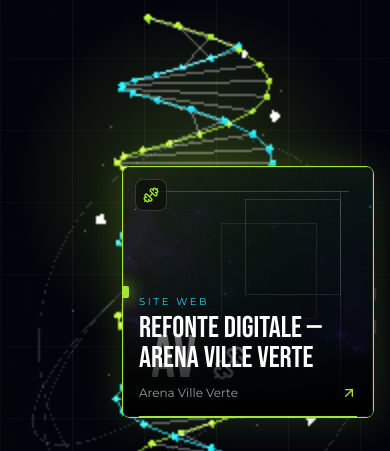
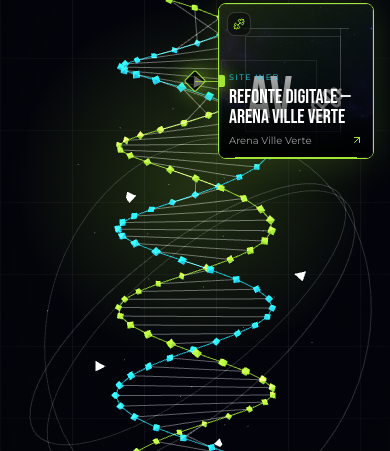
Before and after one commit to dragonkurama1/agency-p2, a Next.js app: page /realisations in a window 390 px wide. Shown: the part 1094-1545 px from the top of the page. Built offline with nearby package versions, Linux system fonts and the light colour scheme; no server answers; the database is empty.

Commit message:
Update realisations-dna-experience.tsx

```diff
--- a/components/marketing/realisations-dna-experience.tsx
+++ b/components/marketing/realisations-dna-experience.tsx
@@ -236,14 +236,15 @@
   const coarsePointer = window.matchMedia("(pointer: coarse)").matches;
   const smallestSide = Math.min(window.innerWidth, window.innerHeight);
   const isMobile = coarsePointer || smallestSide < 720;
+  const highDensityMobile = isMobile && (window.devicePixelRatio || 1) > 2;
 
   return {
-    helixHeight: isMobile ? 7.4 : 9.8,
-    markerCount: isMobile ? 7 : 12,
-    nodeCount: isMobile ? 58 : 96,
-    pixelRatioCap: isMobile ? 1.1 : 1.35,
-    renderScale: isMobile ? 0.5 : 0.62,
-    targetFPS: reducedMotion ? 0 : isMobile ? 20 : 26,
+    helixHeight: isMobile ? 7.8 : 9.8,
+    markerCount: isMobile ? 8 : 12,
+    nodeCount: isMobile ? 72 : 96,
+    pixelRatioCap: isMobile ? (highDensityMobile ? 2.2 : 1.85) : 1.35,
+    renderScale: isMobile ? 1 : 0.62,
+    targetFPS: reducedMotion ? 0 : highDensityMobile ? 18 : isMobile ? 20 : 26,
     staticOnly: reducedMotion,
   };
 }
@@ -311,7 +312,7 @@
       try {
         renderer = new THREE.WebGLRenderer({
           alpha: true,
-          antialias: false,
+          antialias: true,
           canvas,
           powerPreference: "low-power",
         });
@@ -696,7 +697,7 @@
         src={normalizeImageUrl(project.cover_image)}
         alt={project.title}
         fill
-        sizes="(max-width: 768px) 74vw, 280px"
+        sizes="(max-width: 640px) 40vw, (max-width: 1024px) 220px, 250px"
         className="object-cover transition-transform duration-700 group-hover:scale-105"
       />
     );
@@ -748,14 +749,14 @@
   theme: SectorTheme;
 }) {
   const hiddenMotion = alignRight
-    ? "-translate-x-[42vw] translate-y-8 scale-[0.34]"
-    : "translate-x-[42vw] translate-y-8 scale-[0.34]";
+    ? "-translate-x-[18vw] translate-y-7 scale-[0.34] sm:-translate-x-[42vw]"
+    : "translate-x-[18vw] translate-y-7 scale-[0.34] sm:translate-x-[42vw]";
 
   return (
     <article
       data-dna-project-index={index}
       className={cn(
-        "relative flex min-h-[118svh] scroll-mt-28 items-center px-4 py-24 sm:px-10 lg:px-8",
+        "pointer-events-none relative flex min-h-[68svh] scroll-mt-24 items-center px-4 py-8 sm:min-h-[76svh] sm:px-10 sm:py-14 lg:min-h-[78svh] lg:px-8",
         alignRight ? "justify-end" : "justify-start",
       )}
       style={createSceneStyle(theme)}
@@ -763,7 +764,7 @@
       <span
         aria-hidden="true"
         className={cn(
-          "pointer-events-none absolute left-1/2 top-1/2 hidden h-5 w-5 -translate-x-1/2 -translate-y-1/2 rotate-45 rounded-[2px] border bg-black/60 transition-all duration-500 lg:block",
+          "pointer-events-none absolute left-1/2 top-1/2 h-4 w-4 -translate-x-1/2 -translate-y-1/2 rotate-45 rounded-[2px] border bg-black/60 transition-all duration-500 sm:h-5 sm:w-5",
           isVisible
             ? "scale-100 border-[var(--scene-primary)] opacity-100 shadow-[0_0_22px_var(--scene-primary)]"
             : "scale-50 border-white/10 opacity-0",
@@ -772,17 +773,17 @@
       <span
         aria-hidden="true"
         className={cn(
-          "pointer-events-none absolute left-1/2 top-1/2 hidden h-5 w-5 -translate-x-1/2 -translate-y-1/2 rotate-45 rounded-[2px] bg-[var(--scene-primary)] opacity-0 lg:block",
+          "pointer-events-none absolute left-1/2 top-1/2 h-4 w-4 -translate-x-1/2 -translate-y-1/2 rotate-45 rounded-[2px] bg-[var(--scene-primary)] opacity-0 sm:h-5 sm:w-5",
           isVisible && isActive && "motion-safe:animate-ping",
         )}
       />
       <div
         aria-hidden="true"
         className={cn(
-          "pointer-events-none absolute top-1/2 hidden h-px w-[34vw] max-w-[430px] transition-all duration-700 lg:block",
+          "pointer-events-none absolute top-1/2 h-px w-[34vw] max-w-[430px] transition-all duration-700",
           alignRight
-            ? "right-[250px] origin-left bg-gradient-to-r from-[var(--scene-primary)] via-[var(--scene-primary)] to-transparent"
-            : "left-[250px] origin-right bg-gradient-to-l from-[var(--scene-primary)] via-[var(--scene-primary)] to-transparent",
+            ? "left-1/2 origin-left bg-gradient-to-r from-[var(--scene-primary)] via-[var(--scene-primary)] to-transparent"
+            : "right-1/2 origin-right bg-gradient-to-l from-[var(--scene-primary)] via-[var(--scene-primary)] to-transparent",
           isVisible ? "scale-x-100 opacity-80" : "scale-x-0 opacity-0",
         )}
       />
@@ -791,7 +792,7 @@
         aria-label={`Voir le projet ${project.title}`}
         data-dna-tile="true"
         className={cn(
-          "group relative block aspect-square w-[min(72vw,252px)] transform-gpu overflow-hidden rounded-lg border bg-black/[0.42] shadow-2xl backdrop-blur-xl transition-all duration-[900ms] ease-out sm:w-[280px]",
+          "pointer-events-auto group relative block aspect-square w-[min(40vw,156px)] transform-gpu overflow-hidden rounded-lg border bg-black/[0.42] shadow-2xl backdrop-blur-xl transition-all duration-[900ms] ease-out sm:w-[220px] lg:w-[250px]",
           isVisible ? "translate-x-0 translate-y-0 scale-100 opacity-100 blur-0" : `${hiddenMotion} opacity-0 blur-sm`,
           isActive ? "border-[var(--scene-primary)]" : "border-white/[0.14] hover:border-white/[0.34]",
         )}
@@ -807,22 +808,22 @@
         <ProjectVisual project={project} theme={theme} />
         <span className="absolute inset-0 bg-gradient-to-t from-black via-black/30 to-transparent" />
         <span className="absolute inset-0 border border-white/10" />
-        <span className="absolute left-3 top-3 flex h-8 w-8 items-center justify-center rounded-lg border border-white/[0.16] bg-black/[0.42] backdrop-blur-md">
-          <SectorIcon sector={project.sector} className="size-4 text-[var(--scene-primary)]" />
+        <span className="absolute left-2 top-2 flex h-6 w-6 items-center justify-center rounded-lg border border-white/[0.16] bg-black/[0.42] backdrop-blur-md sm:left-3 sm:top-3 sm:h-8 sm:w-8">
+          <SectorIcon sector={project.sector} className="size-3 text-[var(--scene-primary)] sm:size-4" />
         </span>
         {project.featured && (
-          <span className="absolute right-3 top-3 flex h-8 w-8 items-center justify-center rounded-lg border border-[var(--scene-accent)] bg-black/[0.38]">
-            <Trophy aria-hidden="true" className="size-4 text-[var(--scene-accent)]" />
+          <span className="absolute right-2 top-2 flex h-6 w-6 items-center justify-center rounded-lg border border-[var(--scene-accent)] bg-black/[0.38] sm:right-3 sm:top-3 sm:h-8 sm:w-8">
+            <Trophy aria-hidden="true" className="size-3 text-[var(--scene-accent)] sm:size-4" />
           </span>
         )}
-        <span className="absolute inset-x-4 bottom-4">
-          <span className="block text-[10px] uppercase tracking-[0.26em] text-[var(--scene-secondary)]">
+        <span className="absolute inset-x-2.5 bottom-2.5 sm:inset-x-4 sm:bottom-4">
+          <span className="block text-[8px] uppercase tracking-[0.18em] text-[var(--scene-secondary)] sm:text-[10px] sm:tracking-[0.26em]">
             {project.category || project.sector || "Projet"}
           </span>
-          <span className="mt-1 line-clamp-2 block font-serif text-3xl leading-none text-white">{project.title}</span>
-          <span className="mt-3 flex items-center justify-between text-xs text-white/60">
-            <span>{project.client_name || "Prestigia Agency"}</span>
-            <ArrowUpRight aria-hidden="true" className="size-4 text-[var(--scene-primary)]" />
+          <span className="mt-1 line-clamp-2 block font-serif text-xl leading-none text-white sm:text-3xl">{project.title}</span>
+          <span className="mt-1.5 flex items-center justify-between text-[10px] text-white/60 sm:mt-3 sm:text-xs">
+            <span className="truncate pr-2">{project.client_name || "Prestigia Agency"}</span>
+            <ArrowUpRight aria-hidden="true" className="size-3 shrink-0 text-[var(--scene-primary)] sm:size-4" />
           </span>
         </span>
         <span className="absolute inset-x-4 bottom-0 h-px bg-[var(--scene-primary)]" />
@@ -865,7 +866,7 @@
     return counts;
   }, [projects]);
   const shownSectors = sectors.length ? sectors : Array.from(sectorCounts.keys());
-  const stageMinHeight = Math.max(226, projects.length * 118 + 108);
+  const stageMinHeight = Math.max(132, projects.length * 68 + 24);
 
   useEffect(() => {
     const root = rootRef.current;
@@ -1074,7 +1075,7 @@
               </div>
             </div>
 
-            <div className="relative z-10 -mt-[100svh]">
+            <div className="pointer-events-none relative z-10 -mt-[100svh]">
               {projects.map((project, index) => {
                 const theme = getSectorTheme(project.sector);
                 const isActive = index === activeIndex;
```
